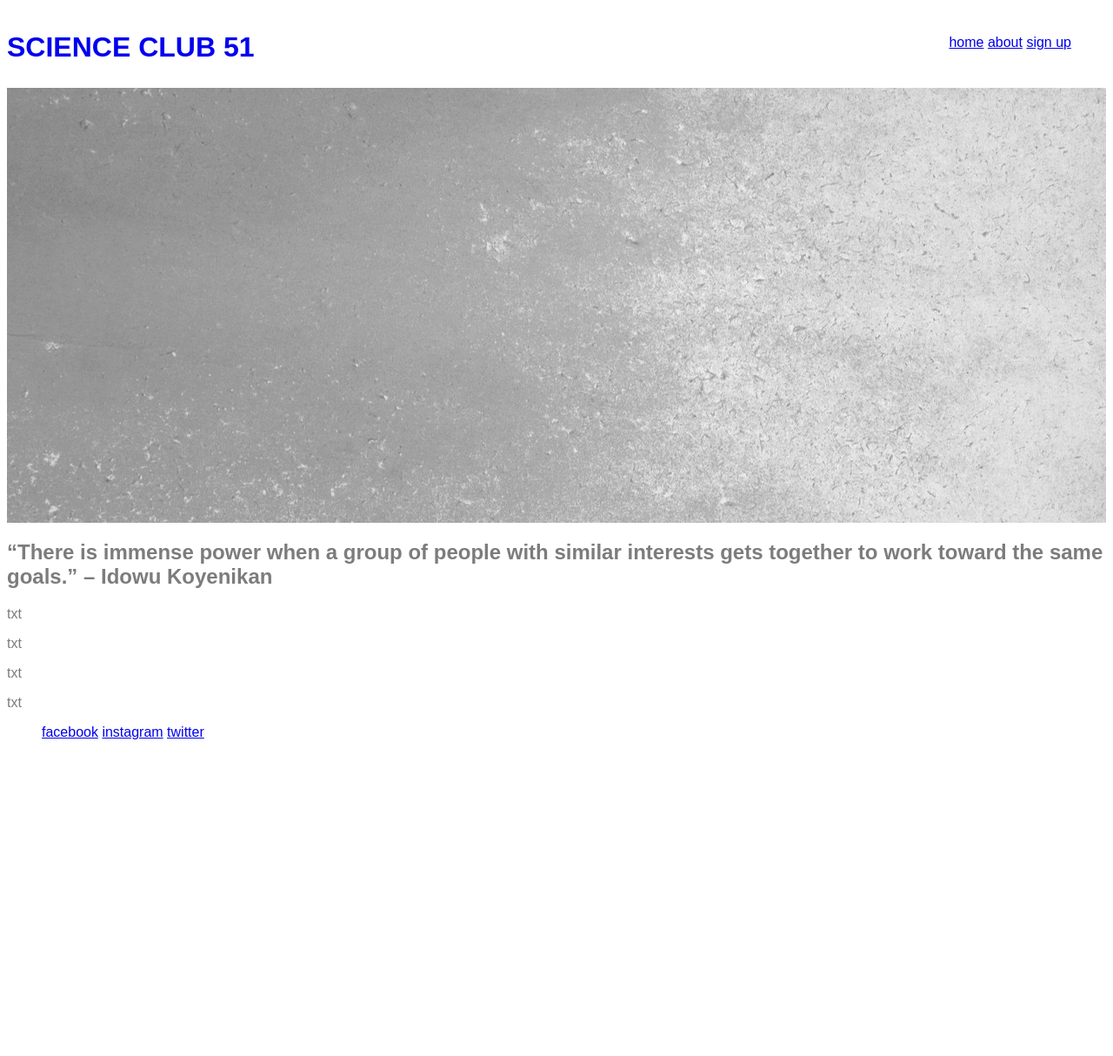
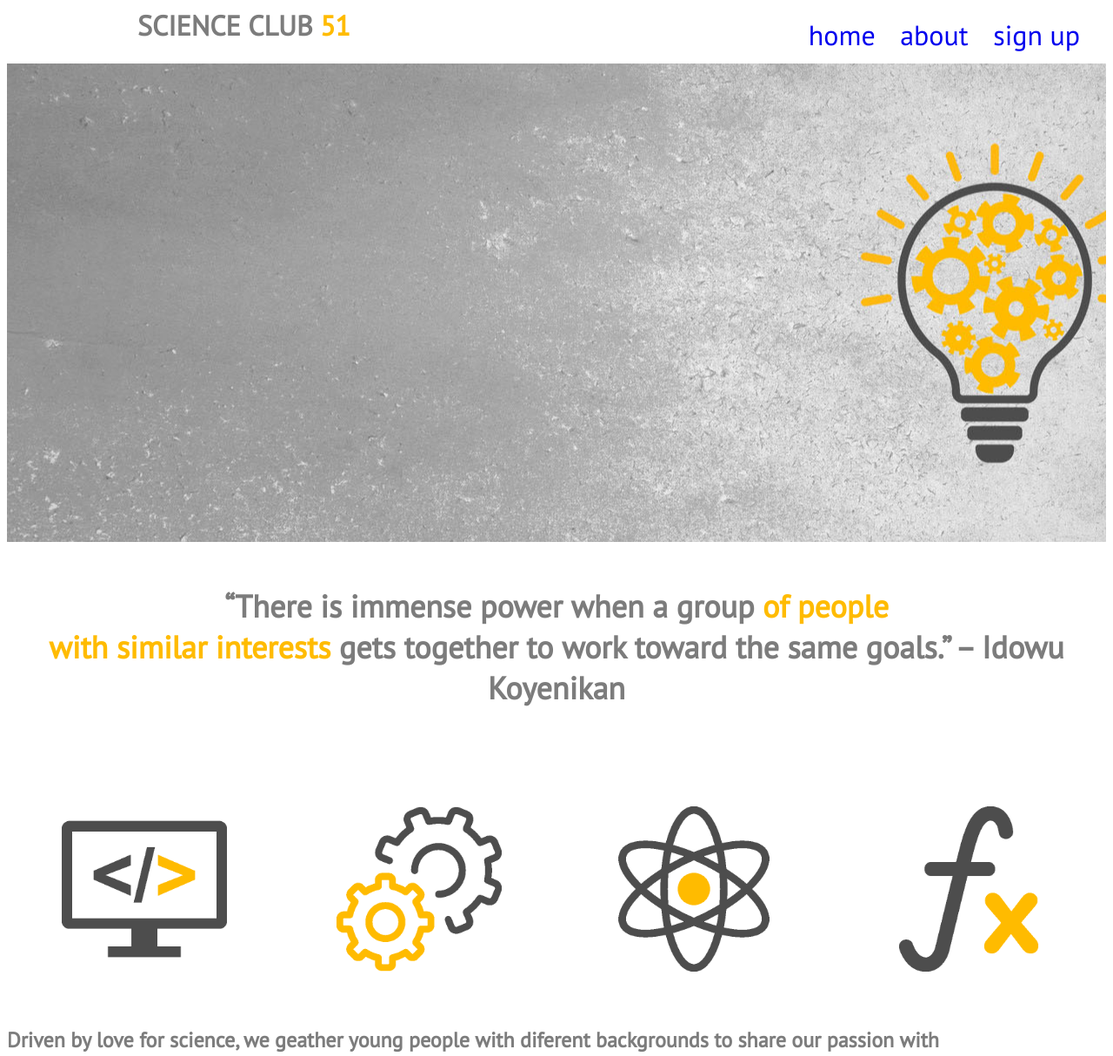
Before and after one commit to Nezzo23/science-club, a plain HTML site: page index.html in a window 1280 px wide. Shown: the top 1214 px of the page at 87% size. Before the commit the page ends 859 px from the top, so only its background shows below. Drawn offline with Linux system fonts and the light colour scheme.

Commit message:
Add about section

```diff
--- a/assets/css/style.css
+++ b/assets/css/style.css
@@ -1,43 +1,92 @@
-@import url('https://fonts.googleapis.com/css?family=PT Sans Narrow' rel='stylesheet');
+@import url('https://fonts.googleapis.com/css2?family=PT+Sans&display=swap');
 
 body {
-    font-family: PT Sans Narrow, sans-serif;
+    font-family: 'PT Sans', sans-serif;
     font-weight: 400;
-    color: rgb(124, 124, 124)
+    color: rgb(124, 124, 124);
 }
 
-h1,
-nav {
-    line-height: 50px;
+#name {
+    text-transform: uppercase;
+    float: left;
+    margin-left: 150px;
+    color: rgb(124, 124, 124);
 }
 
-h1 {
-    text-transform: uppercase;
-    float: left;
+#name span {
+    color: rgb(255, 187, 0);
 }
 
-ul li {
-    display: inline;
+#menu {
+    float: right;
+    margin-right: 10px;
+    color: rgb(124, 124, 124);
+    font-size: 200%;
 }
 
-.menu {
-    float: right;
-    margin-right: 40px;
+#menu a {
+    text-decoration: none;
+}
+
+#menu>li {
+    display: inline;
+    margin-right: 20px;
+    color: rgb(124, 124, 124);
+}
+
+#name,
+#menu {
+    line-height: 1px;
+}
+
+#top-wallpaper {
+    height: 550px;
+    width: 100%;
+    overflow: hidden;
+}
+
+#bg-image {
+    height: 550px;
+    width: 100%;
+    background: url(../images/backgroung-index.jpg) no-repeat center center;
+}
+
+#quote {
+    margin-top: 50px;
+    margin-bottom: 50px;
+    text-align: center;
+    font-size: 150%;
+}
+
+#quote span {
+    color: rgb(255, 187, 0);
+}
+
+/* styling workshop section */
+
+
+.icon {
+    width: 15%;
+    float: left;
+    padding: 5%;
+}
+
+footer {
+    height: 150px;
+    margin-top: 200px;
 }
 
 .social-networks {
-    display: inline;
     text-align: center;
+    font-size: 200%;
 }
 
-#bg-image {
-    height: 500px;
-    width: 100%;
-    background: url('../images/backgroung-index.png') no-repeat center center;
-    overflow: hidden;
+.social-networks li {
+    display: inline;
+    margin-top: 100px;
+    color: rgb(124, 124, 124);
 }
 
-#light-bulb {
-    float: right;
-    image ('../images/Shining-bright-idea-light-bulb-with-cogs-on-transparent-background-PNG.png');
+.social-networks a {
+    text-decoration: none;
 }
--- a/index.html
+++ b/index.html
@@ -6,16 +6,16 @@
     <meta http-equiv="X-UA-Compatible" content="IE=edge">
     <meta name="viewport" content="width=device-width, initial-scale=1.0">
     <link rel="stylesheet" href="assets/css/style.css">
-    <title>Document</title>
     <title>Science club 51</title>
 </head>
 
 <body>
     <header>
         <a href="index.html">
-            <h1>Science club 51</h1>
+            <h1 id="name">Science Club <span>51</span></h2>
+        </a>
         <nav>
-                <ul class="menu">
+            <ul id="menu">
                 <li>
                     <a href="index.html">home</a>
                 </li>
@@ -25,54 +25,74 @@
                 <li>
                     <a href="sign-up">sign up</a>
                 </li>
+            </ul>
         </nav>
         </a>
     </header>
-    <br>
+
     <section id="top-wallpaper">
-        <div id="light-bulb"></div>
         <div id="bg-image"></div>
     </section>
-    <section id="quote>
+
+    <section id="quote">
+        <h2>“There is immense power when a group <span>of people <br> with similar interests</span> gets together to work
+            toward the same goals.” –
+            Idowu Koyenikan</h2>
+    </section>
+
+    <section id="workshop-types">
         <div>
-            <h2>“There is immense power when a group of people with similar interests gets together to work toward the same goals.” –
-            Idowu Koyenikan</h2>
+            <img class="icon"
+                src="assets/images/computer-icons-program-optimization-source-code-computer-programming-symbol-d2ed7da7b685a58393baab6e18cafdce.png"
+                aria-label="commputer science">
+        </div>
+        <div>
+            <img class="icon" src="assets/images/favpng_engineering-icon.png" aria-label="engineering">
+        </div>
+        <div>
+            <img class="icon" src="assets/images/pngwing.com.png" ari-label="physics">
+        </div>
+        <div>
+            <img class="icon" src="assets/images/function-mathematical-symbol.png" aria-label="mathematics">
         </div>
     </section>
-    <section id="workshop-types">
-        <div id="computer-science">
-            <a href="#"></a>
-            <p>txt</p>
-        </div>
-        <div id="engineering">
-            <a href="#"></a>
-            <p>txt</p>
-        </div>
-        <div id="physics">
-            <a href="#"></a>
-            <p>txt</p>
-        </div>
-        <div id="mathematics">
-            <a href="#"></a>
-            <p>txt</p>
+    <section id="about">
+        <h2>Driven by love for science, we geather young people with diferent backgrounds to share our passion with</h2>
+        <div>
+            <h2>We hold workshops in the following fields:
+                <ul>
+                    <li>Computer science</li>
+                    <li>Engineering</li>
+                    <li>Physics</li>
+                    <li>Mathematics</li>
+                </ul>
+            </h2>
+            <h2>Join us and:
+                <ul>
+                    <li>Express yourself</li>
+                    <li>Share your knowlage</li>
+                    <li>Learn from others</li>
+                    <li>Work in a team in the direction of innovation</li>
+                </ul>
+            </h2>
         </div>
     </section>
-    <section id="social-networks">
-        <ul class="social-networks">
+    <footer>
+        <ul class="types-text">
             <li>
                 <a href="https://facebook.com" target="_blank" rel="nooper"
-                    aria-label="Wisit our facebook page">facebook</a>
+                    aria-label="Wisit our facebook page">·facebook</a>
             </li>
             <li>
                 <a href="https://instagram.com" target="_blank" rel="nooper"
-                    aria-label="Wisit our instagram page">instagram</a>
+                    aria-label="Wisit our instagram page">·instagram</a>
             </li>
             <li>
                 <a href="https://twitter.com" target="_blank" rel="nooper"
-                    aria-label="Wisit our twitter page">twitter</a>
+                    aria-label="Wisit our twitter page">·twitter</a>
             </li>
         </ul>
-    </section>
+    </footer>
 </body>
 
 </html>
```
Also changed, not shown: assets/images/Shining-bright-idea-light-bulb-with-cogs-on-transparent-background-PNG.png (deleted), assets/images/backgroung-index.jpg (added), assets/images/backgroung-index.png (deleted), assets/images/computer-icons-program-optimization-source-code-computer-programming-symbol-d2ed7da7b685a58393baab6e18cafdce.png (added), assets/images/favpng_engineering-icon.png (added), assets/images/function-mathematical-symbol.png (added), assets/images/pngwing.com.png (added). Lines whose indentation alone changed are shown as unchanged.
